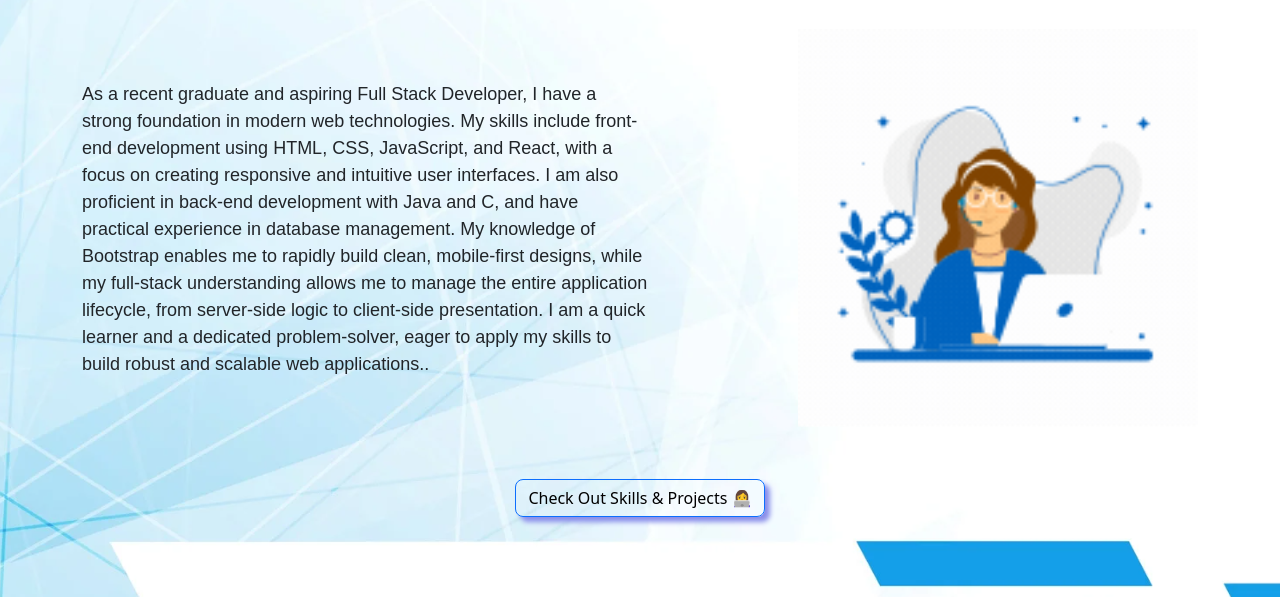
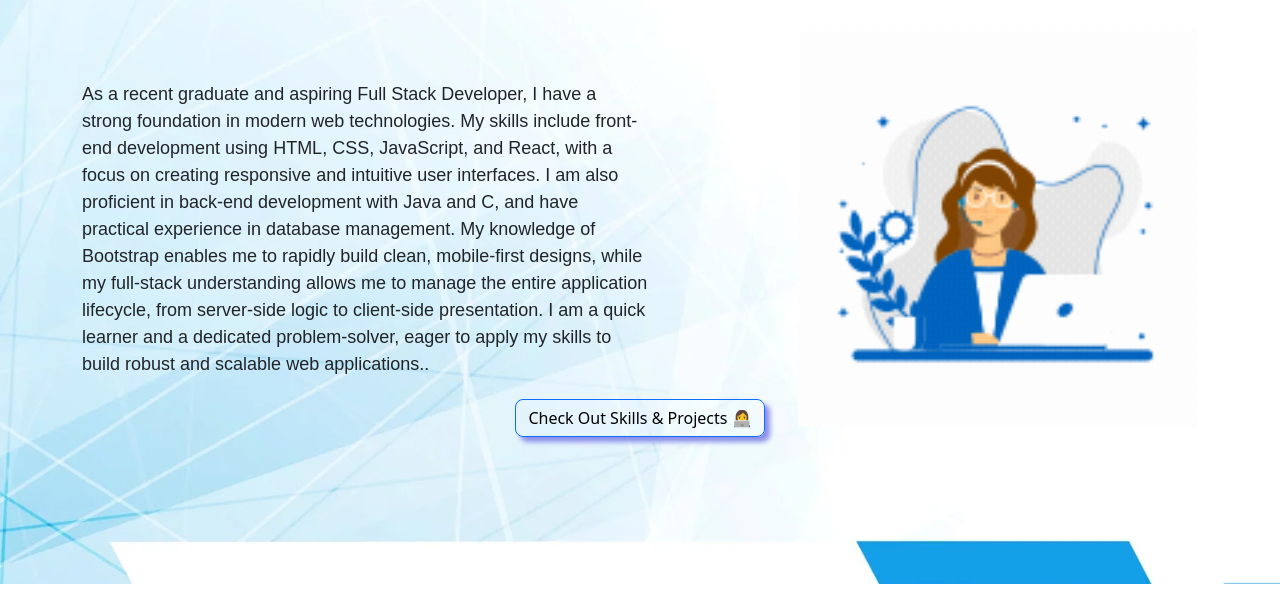
Before and after one commit to Sanjita-30/portfolio, a plain HTML site: page knowmore.html in a window 1280 px wide. Shown: the part 216-813 px from the top of the page. Drawn offline with nearby package versions, Linux system fonts and the light colour scheme; a web font is replaced by a local one.

Commit message:
button-position-changed

```diff
--- a/styleknowmore.css
+++ b/styleknowmore.css
@@ -4,7 +4,7 @@
     box-sizing: border-box;
 }
 body{
-    /* height: 100vh; */
+    height: 100vh;
     /* background-color: white; */
     background-image: url(./background.png);
     background-repeat: no-repeat;
@@ -107,7 +107,9 @@ h1{
  .second-click{
     display: flex;
     justify-content: center;
-    margin-bottom: 80px;
+    /* margin-bottom: 200px; */
+    position: relative;
+    bottom: 80px;
  }
 
 .btn>a{
```
